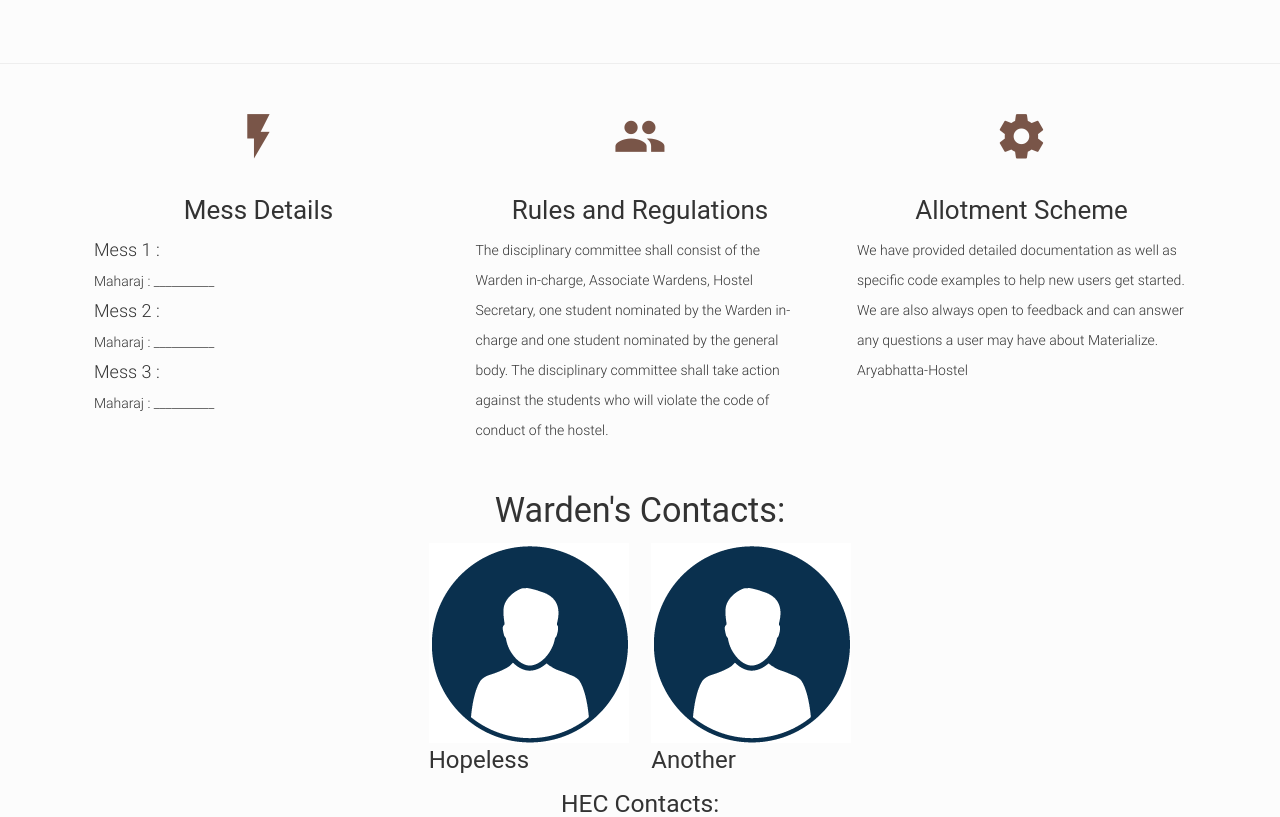
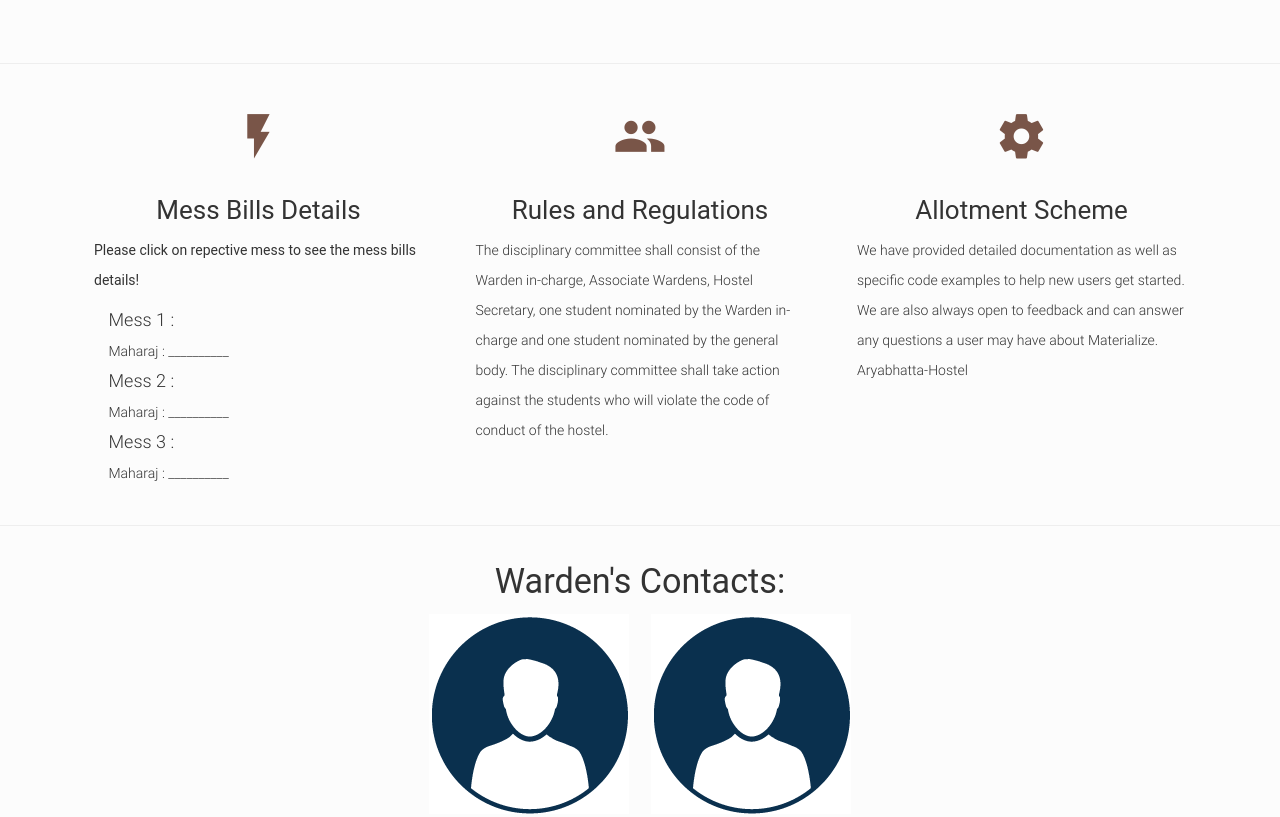
Before and after one commit to PratikshitSingh/Forums, a Django app: page /student/notifications/1/ in a window 1280 px wide. Shown: the part 1300-2117 px from the top of the page. Run offline with Django 3.2, Linux system fonts and the light colour scheme; data comes from the database, SQL or seed files in the repository; some libraries are stand-ins or nearby versions; some web fonts are replaced.

Commit message:
UI improvements

```diff
--- a/student/static/css/style.css
+++ b/student/static/css/style.css
@@ -9,7 +9,7 @@
 /* BODY */
 body {
   background-color: #FCFCFC;
-  font: 'Roboto', sans-serif;
+  font-family: 'Roboto', sans-serif;
 }
 
 /* Image carousel */
@@ -34,7 +34,7 @@ body {
 }
 
 .about-us p {
-
+  font-family: 'Roboto', sans-serif;
 }
 
 .collection a.collection-item {
@@ -179,8 +179,8 @@ figcaption.figc{
 }
 
 .mess-info{
-    float:left;
-    width:300px;
-    overflow-y: auto;
-    height: 180px;
+  width: 300px;
+  overflow-y: auto;
+  height: 180px;
+  margin: 0 auto;
 }
--- a/student/templates/student/hostel.html
+++ b/student/templates/student/hostel.html
@@ -175,7 +175,8 @@ spinner.setAttribute("style","-webkit-transform: rotateY("+ angle +"deg); -moz-t
         <div class="col s12 m4">
           <div class="icon-block">
             <h2 class="center brown-text"><i class="material-icons">flash_on</i></h2>
-            <h5 class="center" style="font-size : 26px;">Mess Details</h5>
+            <h5 class="center" style="font-size : 26px;">Mess Bills Details</h5>
+            <p>Please click on repective mess to see the mess bills details!</p>
 
             <div class="mess-info">
 
@@ -216,6 +217,7 @@ spinner.setAttribute("style","-webkit-transform: rotateY("+ angle +"deg); -moz-t
         </div>
       </div>
       </div>
+      <hr>
 
 
     <section class="container">
```
